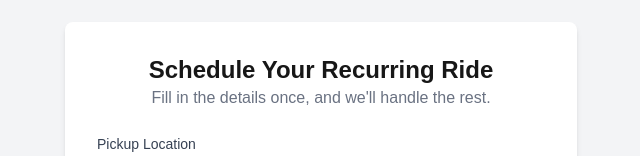
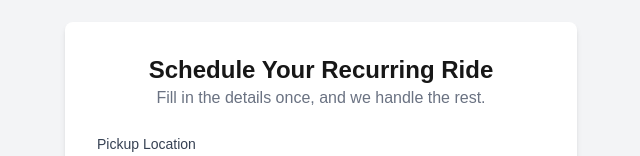
Before and after one commit to peedutronix/ridebooking, a Next.js app: page / in a window 1280 px wide. Shown: the part 131-287 px from the top of the page, without its empty margins (319-959 px from the left). Built offline with nearby package versions, Linux system fonts and the light colour scheme.

Commit message:
docs: fix grammar in booking page description

```diff
--- a/src/app/page.tsx
+++ b/src/app/page.tsx
@@ -10,7 +10,7 @@ export default function BookingPage() {
             Schedule Your Recurring Ride
           </h1>
           <p className="text-center text-gray-500">
-            Fill in the details once, and we'll handle the rest.
+            Fill in the details once, and we handle the rest.
           </p>
         </div>
 
```
